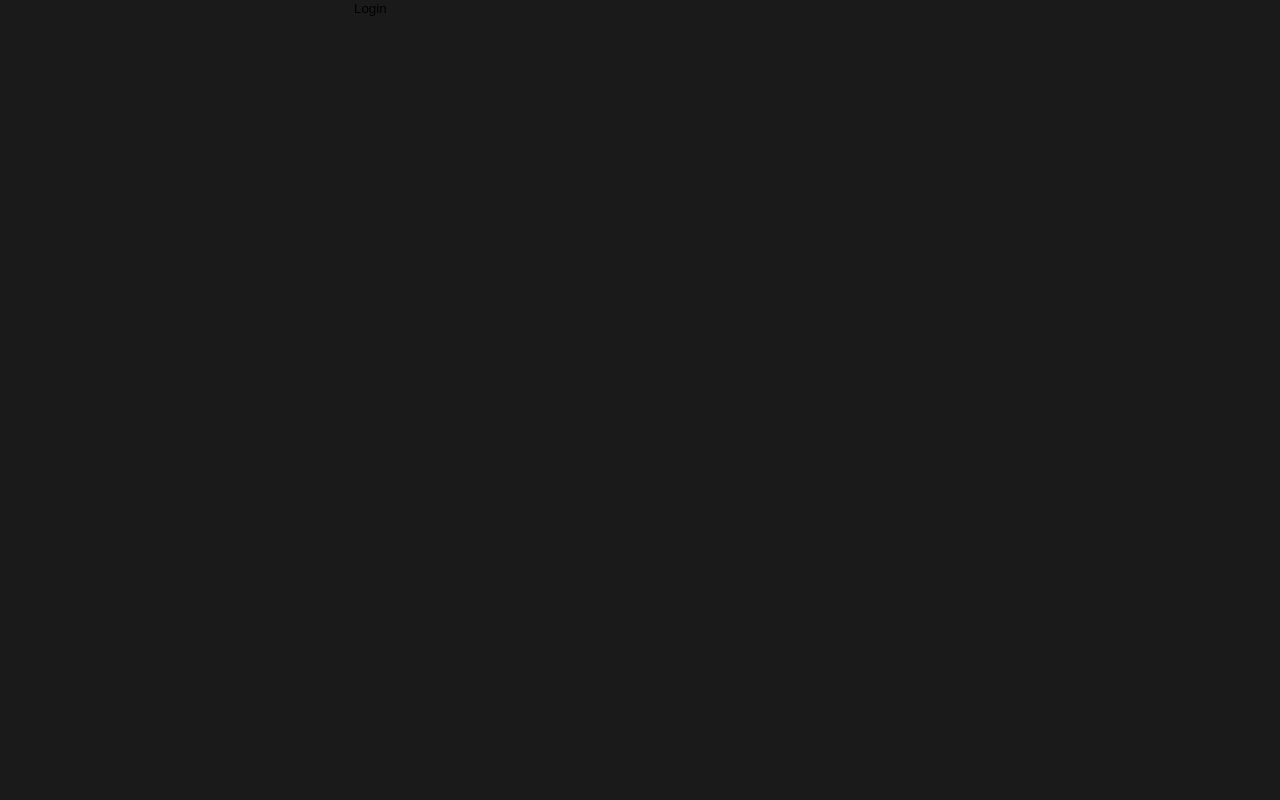
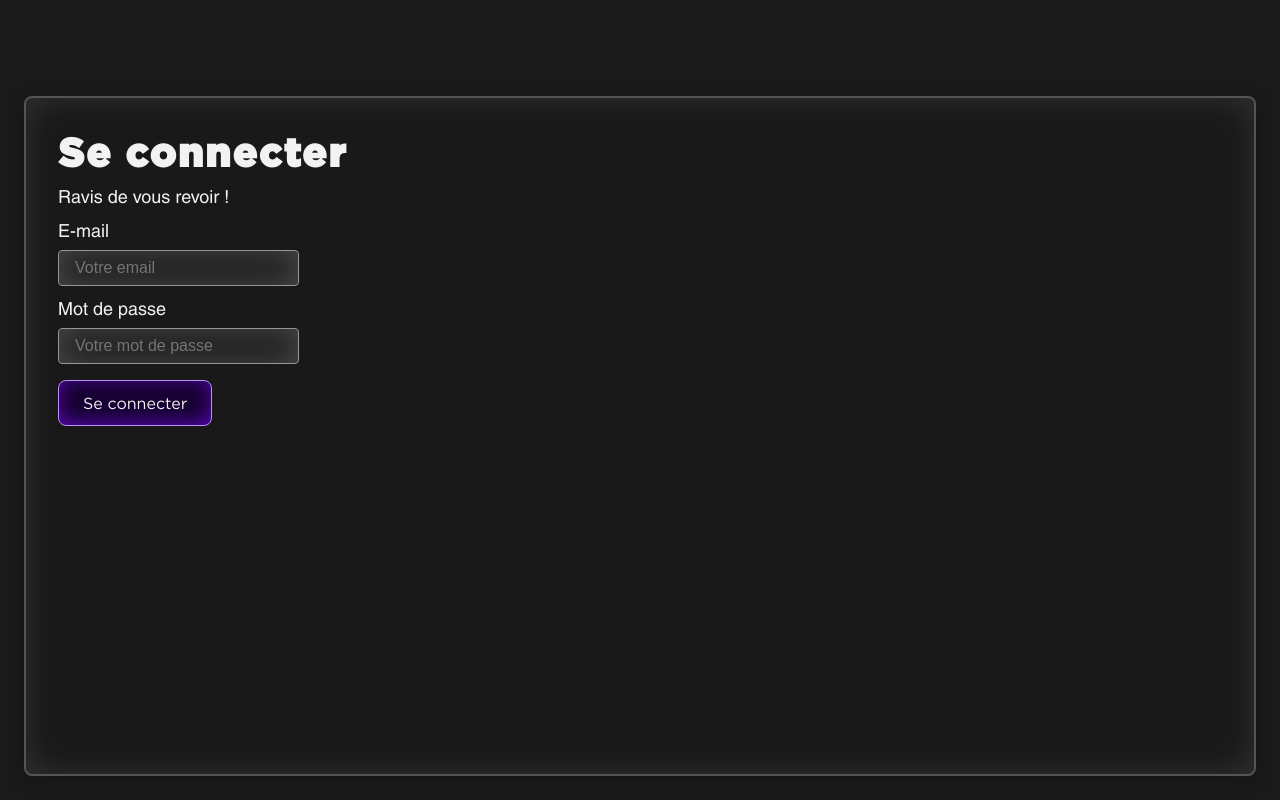
Before and after one commit to valentinmariot/la-saline-academy, a Next.js app: page /authentification/login in a window 1280 px wide. Built offline with nearby package versions, Linux system fonts and the light colour scheme.

Commit message:
[ADD]Login form working

```diff
--- a/components/inputContainer/inputContainer.tsx
+++ b/components/inputContainer/inputContainer.tsx
@@ -1,4 +1,4 @@
-import { FC } from "react";
+import { ChangeEventHandler, FC } from "react";
 import BasicIcon from "../basicIcon/basicIcon";
 
 import styles from "./inputContainer.module.scss";
@@ -13,6 +13,7 @@ interface InputContainerProps {
   error?: string;
   type: string;
   required?: boolean;
+  onChange: ChangeEventHandler;
 }
 
 const InputContainer: FC<InputContainerProps> = ({
@@ -25,6 +26,7 @@ const InputContainer: FC<InputContainerProps> = ({
   type,
   required,
   error,
+  onChange,
 }) => {
   return (
     <div className={styles.input}>
@@ -42,6 +44,7 @@ const InputContainer: FC<InputContainerProps> = ({
           disabled={disabled}
           required={required}
           className={icon && styles.withIcon}
+          onChange={onChange}
         />
       </div>
       {error && <span className={styles.input_error}>{error}</span>}
--- a/pages/_app.tsx
+++ b/pages/_app.tsx
@@ -11,11 +11,9 @@ import "../styles/global.scss";
 import styles from "@/components/menuLateral/menuLateral.module.scss";
 
 export default function App({
-                              Component,
-                              pageProps: { session, ...pageProps }
-                            }: AppProps) {
-
-
+  Component,
+  pageProps: { session, ...pageProps },
+}: AppProps) {
   console.log("pageProps", pageProps);
 
   return (
@@ -101,19 +99,17 @@ export default function App({
           animate="pageAnimate"
           variants={{
             pageInitial: {
-              opacity: 0
+              opacity: 0,
             },
             pageAnimate: {
-              opacity: 1
+              opacity: 1,
             },
             pageExit: {
-              opacity: 0
-            }
+              opacity: 0,
+            },
           }}
         >
-
           <Component {...pageProps} />
-
         </motion.div>
       </AnimatePresence>
     </SessionProvider>
--- a/pages/authentification/login.tsx
+++ b/pages/authentification/login.tsx
@@ -1,12 +1,14 @@
 import { signIn } from "next-auth/react";
-import { useState } from "react";
+import React, { useState } from "react";
 import Head from "next/head";
-
+import InputContainer from "@/components/inputContainer/inputContainer";
+import { useRouter } from "next/router";
 const Login = () => {
   const [userInfo, setUserInfo] = useState({
     email: "",
     password: "",
   });
+  const router = useRouter();
   const handleLogin = async (e: any) => {
     e.preventDefault();
     const res: any = await signIn("credentials", {
@@ -15,8 +17,19 @@ const Login = () => {
       password: userInfo.password,
       callbackUrl: `${window.location.origin}`,
     });
+    if (res.status === 200) {
+      router.push("/");
+    }
+    console.log(res);
+  };
 
-    console.log(res);
+  const handleChangeEmail = (e: any) => {
+    setUserInfo({ ...userInfo, email: e.target.value });
+    console.log(userInfo);
+  };
+  const handleChangePassword = (e: any) => {
+    setUserInfo({ ...userInfo, password: e.target.value });
+    console.log(userInfo);
   };
 
   return (
@@ -24,19 +37,35 @@ const Login = () => {
       <Head>
         <title>Accueil - La Saline Academy</title>
       </Head>
-      <form>
-        <input
-          onChange={(e) => setUserInfo({ ...userInfo, email: e.target.value })}
-        />
-        <input
-          onChange={(e) =>
-            setUserInfo({ ...userInfo, password: e.target.value })
-          }
-        />
-        <button onClick={handleLogin}>Login</button>
-      </form>
+      <main>
+        <div className="container">
+          <form className="content border">
+            <h1 className="h2">Se connecter</h1>
+            <p>Ravis de vous revoir !</p>
+            <InputContainer
+              id="1"
+              type="email"
+              label="E-mail"
+              placeholder="Votre email"
+              onChange={(e: any) => handleChangeEmail(e)}
+            />
+            <InputContainer
+              id="2"
+              type="text"
+              label="Mot de passe"
+              placeholder="Votre mot de passe"
+              onChange={(e: any) => handleChangePassword(e)}
+            />
+            <button
+              className="btn btn-purple-solid-intense"
+              onClick={handleLogin}
+            >
+              Se connecter
+            </button>
+          </form>
+        </div>
+      </main>
     </>
   );
 };
-
 export default Login;
--- a/pages/index.tsx
+++ b/pages/index.tsx
@@ -25,9 +25,7 @@ const Home = () => {
             `${isMenuMoved ? styles.menuMoved : "smallContainer"}`
           }
         >
-          <div className="content border">
-            {/*// content*/}
-          </div>
+          <div className="content border">{/*// content*/} hey</div>
         </div>
       </main>
     </>
```
Also changed, not shown: styles/global.scss (+31 -24 lines).
